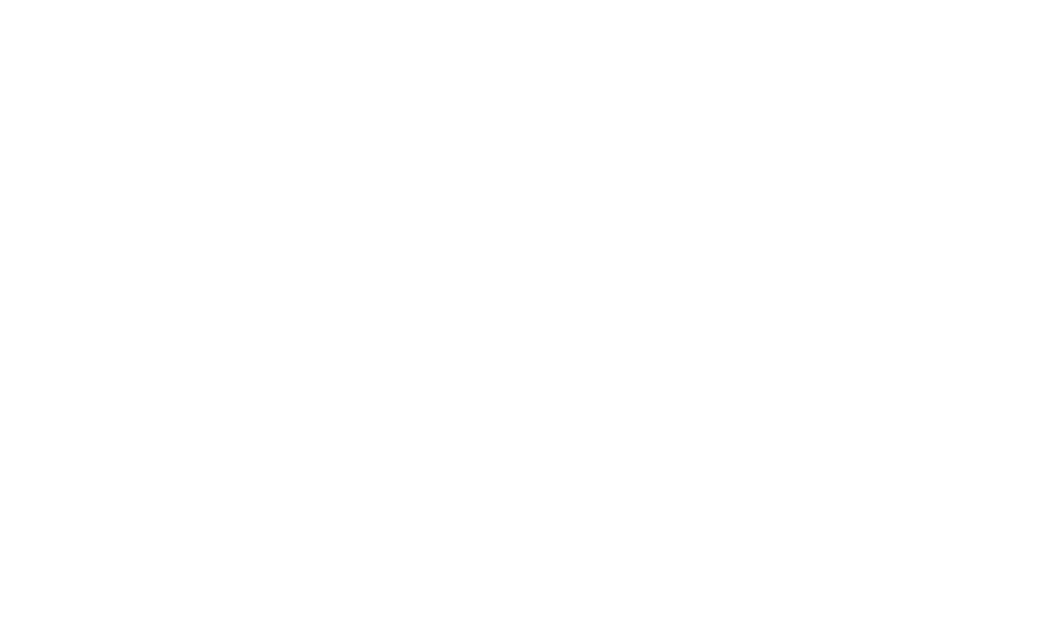
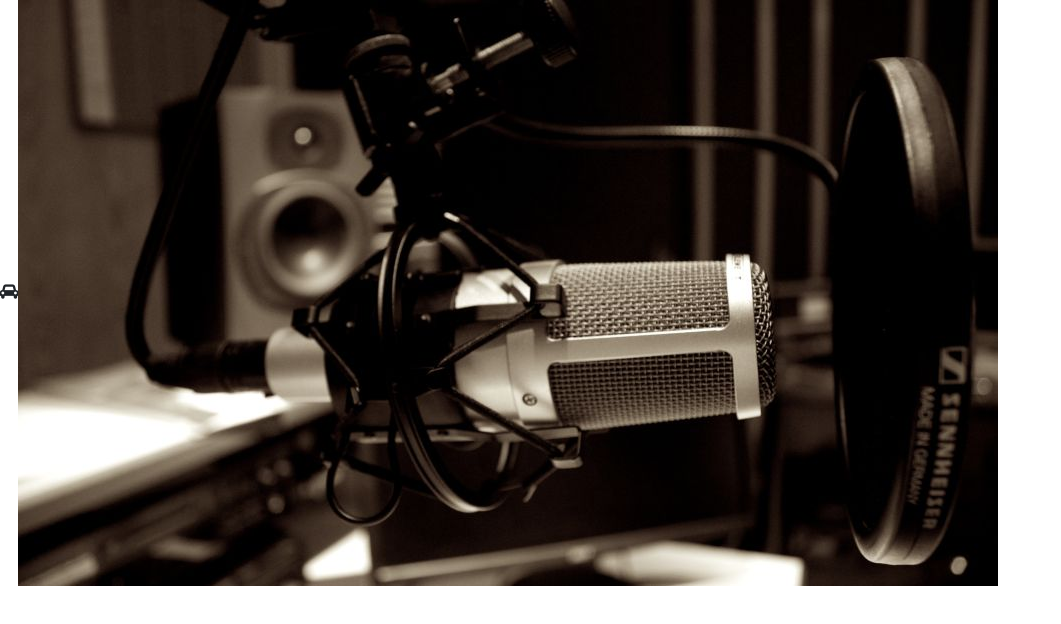
Before and after one commit to baangaritar/LST_FE, an Angular app: page /building in a window 1280 px wide. Shown: the top 624 px of the page, without its empty margins (0-1061 px from the left). Built offline with nearby package versions, Linux system fonts and the light colour scheme.

Commit message:
Try again

```diff
--- a/angular.json
+++ b/angular.json
@@ -23,8 +23,6 @@
               "src/assets"
             ],
             "styles": [
-              "node_modules/bootstrap/dist/css/bootstrap.css",
-              "node_modules/font-awesome/css/font-awesome.css",
               "src/styles.css"
             ],
             "scripts": []
--- a/src/app/building/building.component.html
+++ b/src/app/building/building.component.html
@@ -1 +1,2 @@
 <i class="fa fa-automobile" aria-hidden="true"></i>
+<img src="assets/images/building.jpg">
--- a/src/styles.css
+++ b/src/styles.css
@@ -1 +1,3 @@
 /* You can add global styles to this file, and also import other style files */
+@import '~bootstrap/dist/css/bootstrap.min.css';
+@import '~font-awesome/css/font-awesome.css';
```
Also changed, not shown: src/assets/images/building.jpg (renamed from src/assets/building.jpg).
